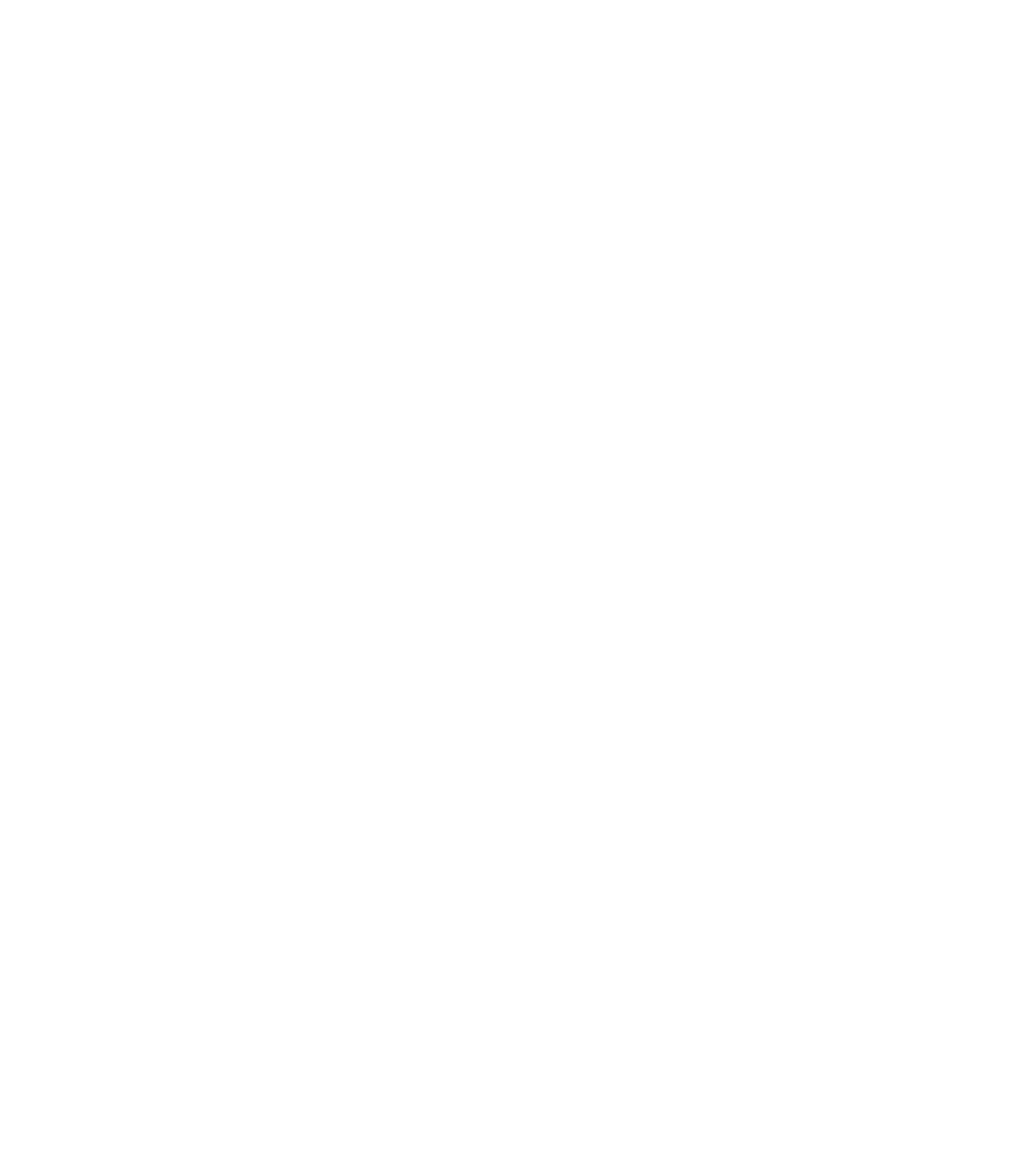
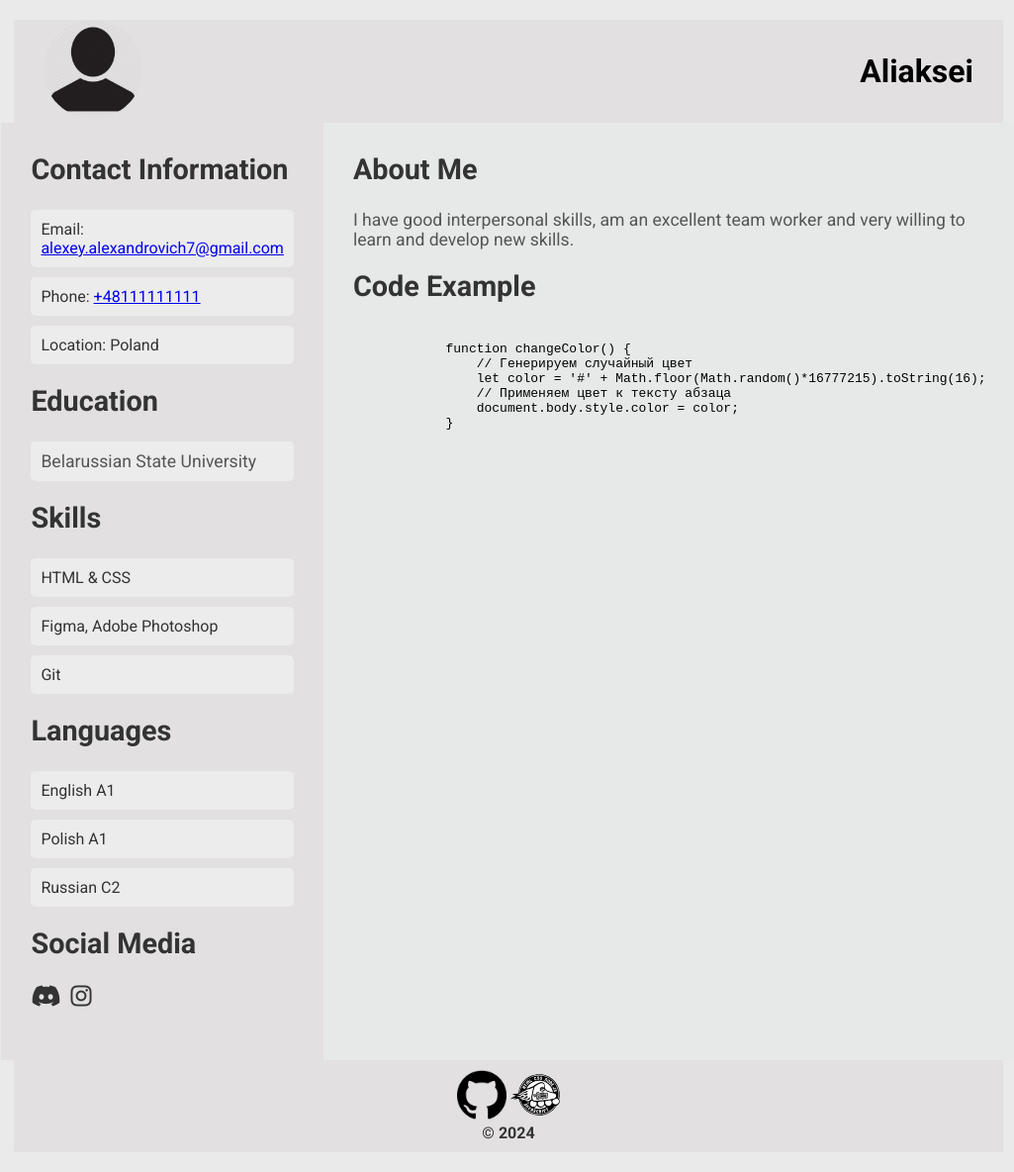
Before and after one commit to sil11nci0/rsschool-cv, a plain HTML site: page index.html in a window 1280 px wide. Shown: the whole page at 99% size, without its empty margins (126-1151 px from the left). Before the commit the page ends 800 px from the top, so only its background shows below. Drawn offline with Linux system fonts and the light colour scheme.

Commit message:
init: add index.html styles.css and img folder

```diff
--- a/index.html
+++ b/index.html
@@ -1,10 +1,93 @@
+
 <!DOCTYPE html>
 <html lang="en">
 <head>
     <meta charset="UTF-8">
     <meta name="viewport" content="width=device-width, initial-scale=1.0">
-    <title>Document</title>
+    <title>Resume</title>
+    <link rel="stylesheet" href="styles.css">
 </head>
 <body>
+
+    <header>
+        <div class="container">
+            <div class="header-pic">
+                <img src="img/bobr.png" alt="Profile Picture">
+            </div>
+            <div class="header-content">
+                <h1>Aliaksei</h1>
+            </div>
+        </div>
+    </header>
+    <main class="main-content">
+        <aside class="left-column">
+            <section class="contacts">
+                <h2>Contact Information</h2>
+                <ul>
+                    <li>Email: <a href="mailto:alexey.alexandrovich7@gmail.com">alexey.alexandrovich7@gmail.com</a></li>
+                    <li>Phone: <a href="tel:++48111111111">+48111111111</a></li>
+                    <li>Location: Poland</li>
+                </ul>
+            </section>
+            <section class="education">
+                <h2>Education</h2>
+                <p class="education-university">Belarussian State University</p>
+            </section>
+            <section class="skills">
+                <h2>Skills</h2>
+                <ul>
+                    <li>HTML & CSS</li>
+                    <li>Figma, Adobe Photoshop</li>
+                    <li>Git</li>
+                </ul>
+            </section>
+            <section class="languages">
+                <h2>Languages</h2>
+                <ul>
+                    <li>English A1</li>
+                    <li>Polish A1</li>
+                    <li>Russian C2</li>
+                </ul>
+            </section>
+            <section class="social-media">
+                <h2>Social Media</h2>
+                <nav class="icons">
+                    <a href="#" aria-label="Discord"><i class="fa-brands fa-discord"></i></a>
+                    <a href="#" aria-label="Instagram"><i class="fa-brands fa-instagram"></i></a>
+                </nav>
+            </section>
+        </aside>
+        <div class="right-column">
+            <section class="about">
+                <h2>About Me</h2>
+                <p>I have good interpersonal skills, am an excellent team worker and very willing to learn and develop new skills.</p>
+            </section>
+            <section class="education">
+
+            </section>
+            <section class="code">
+                <h2>Code Example</h2>
+                <pre><code>
+            function changeColor() {
+                // Генерируем случайный цвет
+                let color = '#' + Math.floor(Math.random()*16777215).toString(16);
+                // Применяем цвет к тексту абзаца
+                document.body.style.color = color;
+            }
+                </code></pre>
+            </section>
+        </div>
+    </div>
+    </main>
+    <footer>
+        <div class="container-icons-footer">
+            <nav class="footer-icons">
+                <a href="https://github.com/sil11nci0" aria-label="Git"><img src="img/git.png" alt="Git logo"></a>
+                <a href="https://rs.school/courses/javascript-preschool-ru" aria-label="rsschool"><img src="img/rs.svg" alt="Rsschool logo"></a>
+            </nav>
+            <p><b>&copy; 2024</b></p>
+        </div>
+    </footer>
+    <script src="https://kit.fontawesome.com/2fc25bee8a.js" crossorigin="anonymous"></script>
 </body>
 </html>
--- /dev/null
+++ b/styles.css
@@ -0,0 +1,151 @@
+@import url('https://fonts.googleapis.com/css2?family=Roboto:wght@400;500;700&display=swap');
+@import url('https://cdnjs.cloudflare.com/ajax/libs/font-awesome/5.15.4/css/all.min.css');
+
+body {
+    font-family: 'Roboto', sans-serif;
+    background-color: #eaeaea;
+    margin: 0;
+    padding: 20px;
+    display: flex;
+    justify-content: center;
+    flex-direction: column;
+}
+
+.container {
+    display: flex;
+    background: #fff;
+    overflow: hidden;
+    width: 1000px;
+    max-width: 100%;
+    flex-direction: column;
+    justify-content: space-between;
+}
+.header-content {
+    display: flex;
+    margin: 0 30px;
+}
+
+header, footer {
+    background: #eaeaea;
+    display: flex;
+    justify-content: center;
+    align-items: center;
+}
+
+header .container, footer .container-icons-footer {
+    display: flex;
+    flex-direction: row;
+    align-items: center;
+    width: 100%;
+    max-width: 1000px;
+
+
+}
+footer .container-icons-footer {
+    justify-content: center;
+    flex-direction: column;
+
+}
+header .container {
+    background: #e2e0e0;
+}
+footer .container-icons-footer{
+    background: #e2e0e0;
+    padding: 10px 0;
+}
+
+.header-pic img {
+    width: 100px;
+    height: 100px;
+    border-radius: 50%;
+    margin: 0 30px;
+}
+
+.header-content {
+    text-align: center;
+}
+
+.main-content {
+    display: flex;
+    justify-content: center;
+    width: 100%;
+    max-width: 1000px;
+    margin: 0 auto;
+}
+
+.left-column {
+    background: #e2e0e0;
+    color: #333;
+    padding: 30px;
+    width: 350px;
+    box-sizing: border-box;
+}
+
+.left-column h2, .right-column h2 {
+    margin-top: 0;
+    font-size: 1.8em;
+    color: #333;
+}
+
+.left-column p, .right-column p {
+    margin: 5px 0 20px;
+    font-size: 1.1em;
+    color: #555;
+}
+
+section {
+    margin-bottom: 20px;
+}
+
+.skills ul, .languages ul, .social-media nav, .contacts ul {
+    list-style-type: none;
+    padding: 0;
+}
+
+.skills li, .languages li, .contacts li, .education-university {
+    background: #ececec;
+    margin-bottom: 10px;
+    padding: 10px;
+    border-radius: 5px;
+}
+
+.social-media .icons {
+    display: flex;
+    gap: 10px;
+}
+
+.social-media .icons a {
+    font-size: 1.5em;
+    color: #333;
+}
+
+.right-column {
+    background: #e7e9e9;
+    padding: 30px;
+    width: 700px;
+    box-sizing: border-box;
+}
+
+footer p {
+    margin: 0;
+    font-size: 1em;
+    color: #333;
+}
+
+.footer-icons img {
+    width: 50px;
+    height: 50px;
+}
+
+li:hover, .education-university:hover {
+    box-shadow: 5px 5px 10px rgba(0.5, 0.5, 0.5, 0.5);
+    transition: background-color 1s ease-in-out;
+    background-color: rgb(209, 209, 212);
+    border: 1px solid rgb(169, 169, 179);
+}
+a{
+    transition: transform 0.5s ease-in-out;
+}
+a:hover {
+    transform: scale(1.2);
+}
```
Also changed, not shown: img/bobr.png (added), img/git.png (added), img/rs.svg (added), style.css (deleted).
